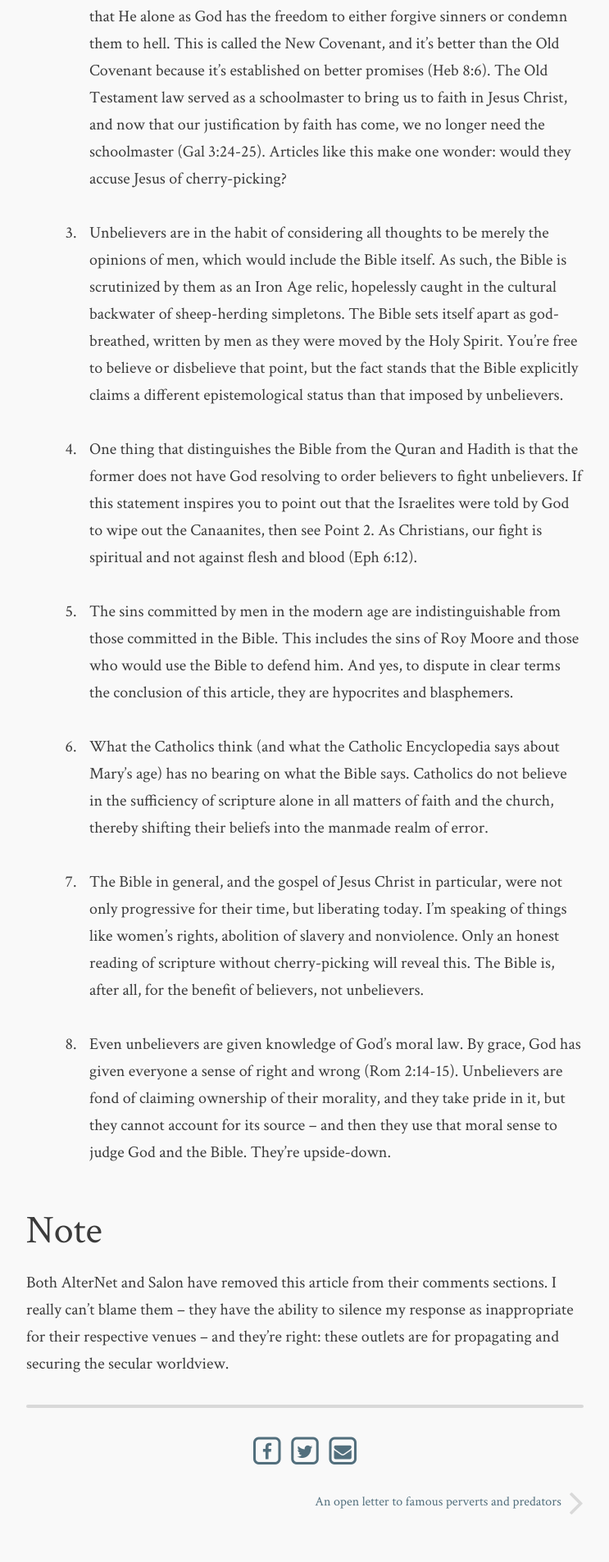
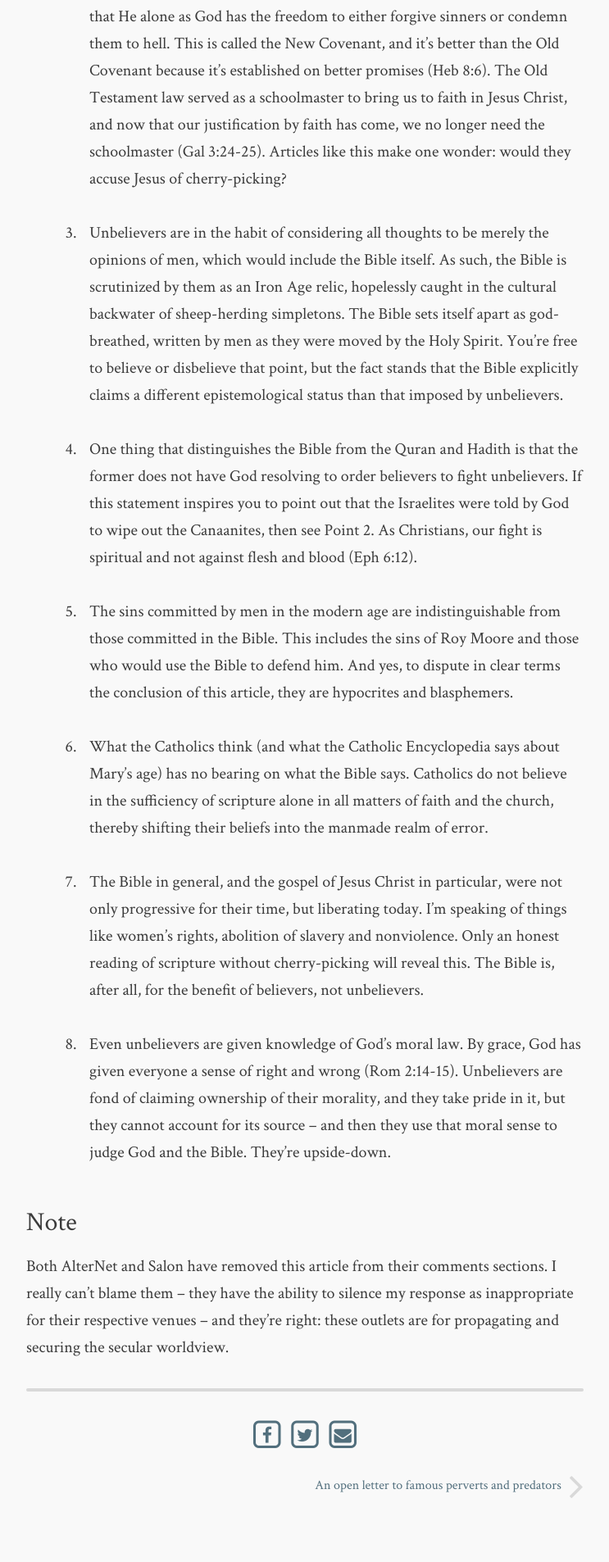
Before and after one commit to flashlightministries/oilforlight, a Jekyll site: the page built from _posts/2017-11-15-roy-moore-hypocrite.md, in a window 1280 px wide. Shown: the part 801-2707 px from the top of the page at 82% size, without its empty margins (268-1011 px from the left). Built offline with Jekyll 4.4.1, drawn with Linux system fonts in a browser that asks for light colours; nearby versions of some CDN libraries.

```diff
--- a/_posts/2017-11-15-roy-moore-hypocrite.md
+++ b/_posts/2017-11-15-roy-moore-hypocrite.md
@@ -27,6 +27,6 @@ This article contains a number of standard Bible-blunders committed by unbelieve
 
 8. Even unbelievers are given knowledge of God's moral law.  By grace, God has given everyone a sense of right and wrong (Rom 2:14-15).  Unbelievers are fond of claiming ownership of their morality, and they take pride in it, but they cannot account for its source -- and then they use that moral sense to judge God and the Bible.  They're upside-down.
 
-## Note
+### Note
 
 Both AlterNet and Salon have removed this article from their comments sections.  I really can't blame them -- they have the ability to silence my response as inappropriate for their respective venues -- and they're right: these outlets are for propagating and securing the secular worldview.
```
